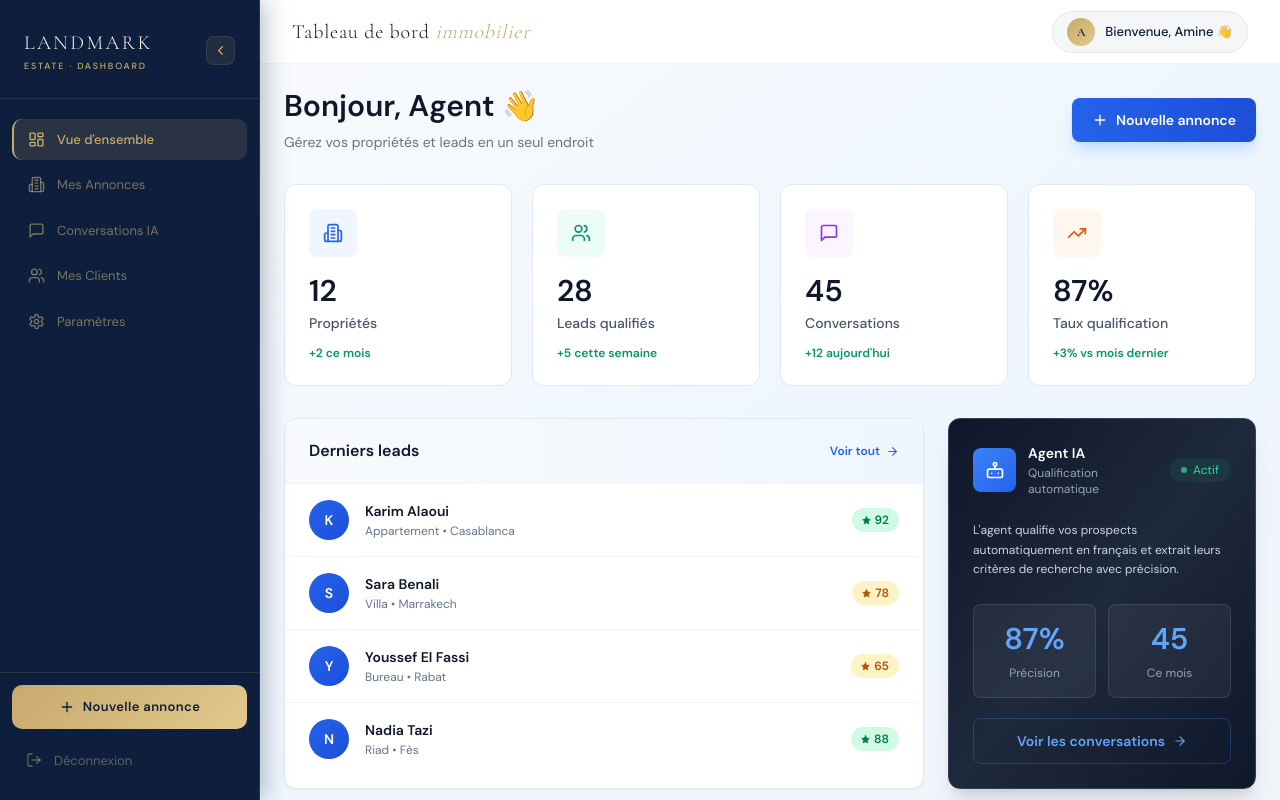
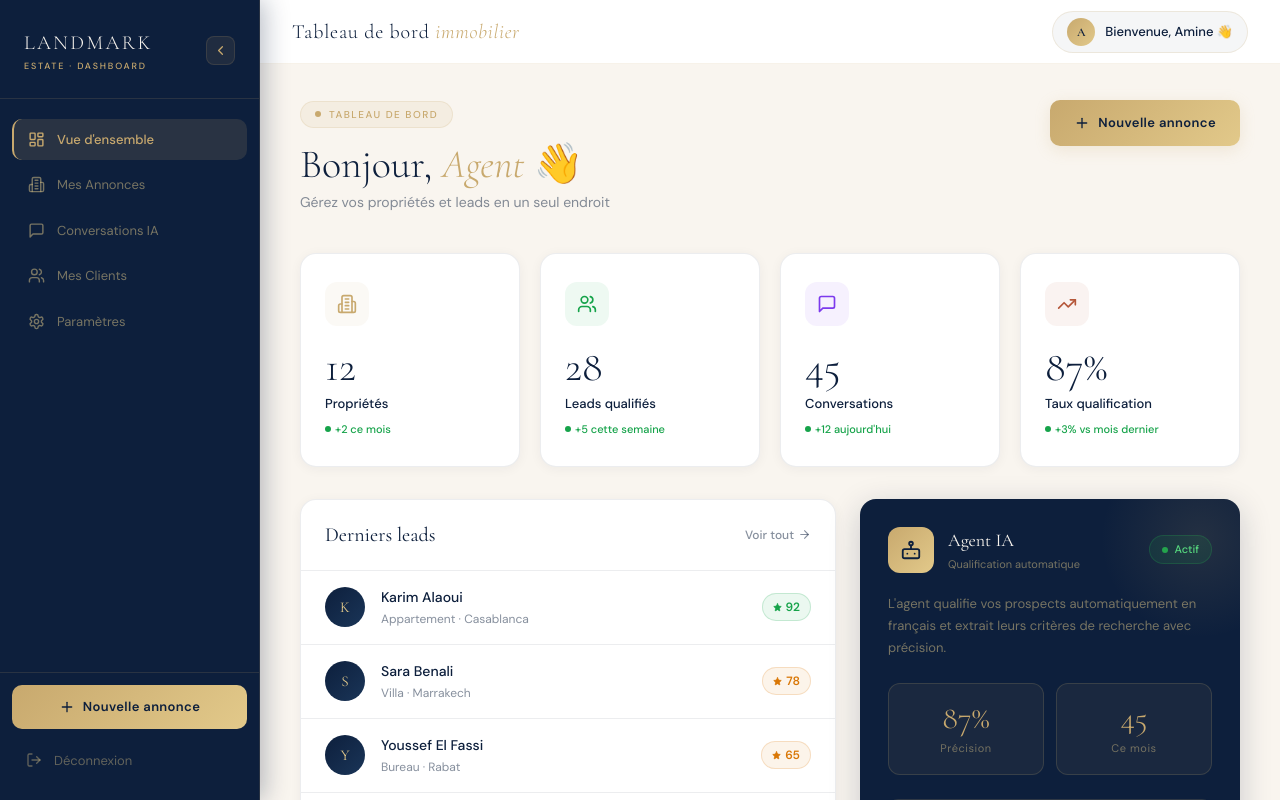
Before and after one commit to SIDKUMAMINE/Immobilier-projet, a Next.js app in the folder sabbar-frontend/: page /dashboard in a window 1280 px wide. Built offline with nearby package versions, Linux system fonts and the light colour scheme; sample sign-in values are in the browser's storage.

Commit message:
dashboard2.0

```diff
--- a/sabbar-frontend/app/(admin)/dashboard/page.tsx
+++ b/sabbar-frontend/app/(admin)/dashboard/page.tsx
@@ -1,158 +1,208 @@
 /**
- * Page principale du dashboard - Design professionnel épuré
- * Fichier: app/(admin)/dashboard/page.tsx
+ * Dashboard Vue d'ensemble — Style LANDMARK ESTATE
+ * app/(admin)/dashboard/page.tsx
  */
 'use client';
 
 import Link from 'next/link';
 import { useAuth } from '@/lib/auth/context';
-import {
-  Building2, Users, MessageSquare, TrendingUp,
-  ArrowRight, Plus, Bot, Star,
-} from 'lucide-react';
+import { Building2, Users, MessageSquare, TrendingUp, ArrowRight, Plus, Bot, Star } from 'lucide-react';
 
+// ─── Design tokens ────────────────────────────────────────────────────────────
+const T = {
+  navy:      '#0D1F3C',
+  gold:      '#C8A96E',
+  goldLight: '#E2C98A',
+  terra:     '#B5573A',
+  ivory:     '#F9F5EF',
+  muted:     'rgba(13,31,60,0.5)',
+  border:    'rgba(200,169,110,0.18)',
+  borderSoft:'rgba(13,31,60,0.08)',
+};
+
+// ─── Stats ────────────────────────────────────────────────────────────────────
 const stats = [
-  { label: 'Propriétés',          value: '12',  sub: '+2 ce mois',        icon: Building2,    bg: 'bg-blue-50',      text: 'text-blue-600',      href: '/dashboard/properties' },
-  { label: 'Leads qualifiés',     value: '28',  sub: '+5 cette semaine',  icon: Users,        bg: 'bg-emerald-50',   text: 'text-emerald-600',   href: '/dashboard/leads' },
-  { label: 'Conversations',       value: '45',  sub: '+12 aujourd\'hui',  icon: MessageSquare,bg: 'bg-purple-50',    text: 'text-purple-600',    href: '/dashboard/conversations' },
-  { label: 'Taux qualification',  value: '87%', sub: '+3% vs mois dernier', icon: TrendingUp, bg: 'bg-orange-50',   text: 'text-orange-600',    href: '/dashboard/leads' },
+  { label: 'Propriétés',         value: '12',  sub: '+2 ce mois',          icon: Building2,     href: '/dashboard/properties',   accent: T.gold },
+  { label: 'Leads qualifiés',    value: '28',  sub: '+5 cette semaine',    icon: Users,          href: '/dashboard/leads',         accent: '#16a34a' },
+  { label: 'Conversations',      value: '45',  sub: '+12 aujourd\'hui',    icon: MessageSquare,  href: '/dashboard/conversations', accent: '#7c3aed' },
+  { label: 'Taux qualification', value: '87%', sub: '+3% vs mois dernier', icon: TrendingUp,     href: '/dashboard/leads',         accent: T.terra },
 ];
 
 const recentLeads = [
-  { name: 'Karim Alaoui',     type: 'Appartement • Casablanca', score: 92 },
-  { name: 'Sara Benali',      type: 'Villa • Marrakech',        score: 78 },
-  { name: 'Youssef El Fassi', type: 'Bureau • Rabat',           score: 65 },
-  { name: 'Nadia Tazi',       type: 'Riad • Fès',               score: 88 },
+  { name: 'Karim Alaoui',     type: 'Appartement · Casablanca', score: 92 },
+  { name: 'Sara Benali',      type: 'Villa · Marrakech',        score: 78 },
+  { name: 'Youssef El Fassi', type: 'Bureau · Rabat',           score: 65 },
+  { name: 'Nadia Tazi',       type: 'Riad · Fès',               score: 88 },
 ];
 
-function Score({ value }: { value: number }) {
-  const color = value >= 80 ? 'bg-emerald-100 text-emerald-700' : value >= 60 ? 'bg-amber-100 text-amber-700' : 'bg-red-100 text-red-700';
+function ScoreBadge({ value }: { value: number }) {
+  const color = value >= 80 ? '#16a34a' : value >= 60 ? '#d97706' : '#dc2626';
   return (
-    <span className={`inline-flex items-center gap-1 px-2.5 py-1 rounded-full text-xs font-semibold ${color}`}>
-      <Star size={9} className="fill-current" /> {value}
+    <span style={{ display: 'inline-flex', alignItems: 'center', gap: '4px', padding: '4px 10px', borderRadius: '999px', fontSize: '12px', fontWeight: 600, fontFamily: "'DM Sans', sans-serif", backgroundColor: `${color}15`, color, border: `1px solid ${color}30` }}>
+      <Star size={9} style={{ fill: color, color }} /> {value}
     </span>
   );
 }
 
 export default function DashboardPage() {
   const { user } = useAuth();
+  const firstName = user?.full_name?.split(' ')[0] || 'Agent';
 
   return (
-    <div className="min-h-screen bg-gradient-to-br from-slate-50 via-blue-50 to-slate-100 p-6">
-      <div className="max-w-7xl mx-auto space-y-8">
+    <>
+      <style>{`
+        @import url('https://fonts.googleapis.com/css2?family=Cormorant+Garamond:ital,wght@0,300;0,400;1,300&family=DM+Sans:wght@400;500;600&display=swap');
+        .lm-stat-card { transition: all 0.25s ease; }
+        .lm-stat-card:hover { transform: translateY(-3px); box-shadow: 0 16px 40px rgba(13,31,60,0.1) !important; border-color: rgba(200,169,110,0.4) !important; }
+        .lm-lead-row { transition: background 0.15s ease; }
+        .lm-lead-row:hover { background: rgba(200,169,110,0.04) !important; }
+        .lm-btn-conv:hover { background: rgba(200,169,110,0.1) !important; color: #C8A96E !important; }
+        .lm-see-all:hover { color: #C8A96E !important; }
+        .lm-new-btn:hover { transform: translateY(-2px); box-shadow: 0 12px 32px rgba(200,169,110,0.3) !important; }
+      `}</style>
+
+      <div style={{ minHeight: '100%', background: T.ivory, padding: '36px 40px', fontFamily: "'DM Sans', system-ui, sans-serif" }}>
+        <div style={{ maxWidth: '1200px', margin: '0 auto' }}>
 
           {/* ── Header ── */}
-        <div className="flex items-center justify-between">
+          <div style={{ display: 'flex', alignItems: 'flex-start', justifyContent: 'space-between', marginBottom: '40px' }}>
             <div>
-            <h1 className="text-3xl font-bold text-slate-900">
-              Bonjour, {user?.full_name || 'Agent'} 👋
+              <div style={{ display: 'inline-flex', alignItems: 'center', gap: '8px', padding: '5px 14px', borderRadius: '100px', background: 'rgba(200,169,110,0.1)', border: `1px solid ${T.border}`, marginBottom: '14px' }}>
+                <span style={{ width: '6px', height: '6px', borderRadius: '50%', background: T.gold, display: 'inline-block' }} />
+                <span style={{ fontSize: '10px', fontWeight: 500, letterSpacing: '0.15em', textTransform: 'uppercase', color: T.gold, fontFamily: "'DM Sans', sans-serif" }}>Tableau de bord</span>
+              </div>
+              <h1 style={{ fontFamily: "'Cormorant Garamond', Georgia, serif", fontSize: '40px', fontWeight: 300, color: T.navy, margin: '0 0 6px', lineHeight: 1.1 }}>
+                Bonjour, <span style={{ color: T.gold, fontStyle: 'italic' }}>{firstName}</span> 👋
               </h1>
-            <p className="text-slate-500 text-sm mt-2">Gérez vos propriétés et leads en un seul endroit</p>
+              <p style={{ fontFamily: "'DM Sans', sans-serif", fontSize: '14px', color: T.muted, margin: 0 }}>
+                Gérez vos propriétés et leads en un seul endroit
+              </p>
             </div>
-          {/* ✅ Lien corrigé → /dashboard/properties */}
             <Link
-            href="/dashboard/properties"
-            className="flex items-center gap-2 px-5 py-3 bg-gradient-to-r from-blue-600 to-blue-700 hover:from-blue-700 hover:to-blue-800 text-white text-sm font-semibold rounded-lg transition shadow-lg shadow-blue-200"
+              href="/dashboard/properties/new"
+              className="lm-new-btn"
+              style={{ display: 'inline-flex', alignItems: 'center', gap: '8px', padding: '13px 24px', background: `linear-gradient(135deg, ${T.gold}, ${T.goldLight})`, color: T.navy, fontFamily: "'DM Sans', sans-serif", fontSize: '13px', fontWeight: 600, borderRadius: '10px', textDecoration: 'none', transition: 'all 0.25s', letterSpacing: '0.03em', boxShadow: '0 4px 16px rgba(200,169,110,0.2)' }}
             >
-            <Plus size={16} />
-            Nouvelle annonce
+              <Plus size={16} /> Nouvelle annonce
             </Link>
           </div>
 
           {/* ── Stats Grid ── */}
-        <div className="grid grid-cols-1 md:grid-cols-2 lg:grid-cols-4 gap-5">
-          {stats.map((s) => {
+          <div style={{ display: 'grid', gridTemplateColumns: 'repeat(4, 1fr)', gap: '20px', marginBottom: '32px' }}>
+            {stats.map(s => {
               const Icon = s.icon;
               return (
                 <Link
                   key={s.label}
                   href={s.href}
-                className="group bg-white rounded-xl p-6 border border-slate-200 hover:border-blue-300 hover:shadow-xl transition-all duration-300 cursor-pointer"
+                  className="lm-stat-card"
+                  style={{ background: '#fff', borderRadius: '16px', padding: '28px 24px', border: `1px solid ${T.borderSoft}`, textDecoration: 'none', display: 'block', boxShadow: '0 2px 12px rgba(13,31,60,0.05)' }}
                 >
-                <div className={`w-12 h-12 rounded-lg ${s.bg} flex items-center justify-center mb-4 group-hover:scale-110 transition-transform`}>
-                  <Icon size={20} className={s.text} />
+                  {/* Icône */}
+                  <div style={{ width: '44px', height: '44px', borderRadius: '12px', background: `${s.accent}12`, display: 'flex', alignItems: 'center', justifyContent: 'center', marginBottom: '20px' }}>
+                    <Icon size={20} style={{ color: s.accent }} />
                   </div>
-                <p className="text-3xl font-bold text-slate-900">{s.value}</p>
-                <p className="text-sm text-slate-600 mt-1 font-medium">{s.label}</p>
-                <p className="text-xs text-emerald-600 font-semibold mt-3">{s.sub}</p>
+                  {/* Valeur */}
+                  <div style={{ fontFamily: "'Cormorant Garamond', Georgia, serif", fontSize: '42px', fontWeight: 300, color: T.navy, lineHeight: 1, marginBottom: '6px' }}>{s.value}</div>
+                  {/* Label */}
+                  <div style={{ fontFamily: "'DM Sans', sans-serif", fontSize: '13px', fontWeight: 500, color: T.navy, marginBottom: '8px' }}>{s.label}</div>
+                  {/* Sub */}
+                  <div style={{ fontFamily: "'DM Sans', sans-serif", fontSize: '11px', fontWeight: 500, color: '#16a34a', display: 'flex', alignItems: 'center', gap: '4px' }}>
+                    <span style={{ width: '6px', height: '6px', borderRadius: '50%', background: '#16a34a', display: 'inline-block' }} />
+                    {s.sub}
+                  </div>
                 </Link>
               );
             })}
           </div>
 
-        {/* ── Main Grid: Leads + AI Agent ── */}
-        <div className="grid grid-cols-1 lg:grid-cols-3 gap-6">
+          {/* ── Main Grid ── */}
+          <div style={{ display: 'grid', gridTemplateColumns: '1fr 380px', gap: '24px' }}>
 
-          {/* Recent Leads Card */}
-          <div className="lg:col-span-2 bg-white rounded-xl border border-slate-200 overflow-hidden shadow-sm hover:shadow-md transition-shadow">
-            <div className="px-6 py-5 flex items-center justify-between border-b border-slate-100 bg-gradient-to-r from-slate-50 to-blue-50">
-              <h3 className="font-semibold text-slate-900 text-base">Derniers leads</h3>
-              <Link href="/dashboard/leads" className="text-xs text-blue-600 hover:text-blue-700 font-semibold flex items-center gap-1.5 transition">
+            {/* Derniers leads */}
+            <div style={{ background: '#fff', borderRadius: '16px', border: `1px solid ${T.borderSoft}`, overflow: 'hidden', boxShadow: '0 2px 12px rgba(13,31,60,0.05)' }}>
+              {/* Header */}
+              <div style={{ padding: '20px 24px', borderBottom: `1px solid ${T.borderSoft}`, display: 'flex', alignItems: 'center', justifyContent: 'space-between' }}>
+                <div>
+                  <h3 style={{ fontFamily: "'Cormorant Garamond', Georgia, serif", fontSize: '20px', fontWeight: 400, color: T.navy, margin: 0 }}>Derniers leads</h3>
+                </div>
+                <Link href="/dashboard/leads" className="lm-see-all" style={{ fontSize: '12px', fontFamily: "'DM Sans', sans-serif", fontWeight: 500, color: T.muted, textDecoration: 'none', display: 'flex', alignItems: 'center', gap: '4px', transition: 'color 0.2s' }}>
                   Voir tout <ArrowRight size={13} />
                 </Link>
               </div>
-            <div className="divide-y divide-slate-100">
-              {recentLeads.map((lead) => (
-                <div
-                  key={lead.name}
-                  className="px-6 py-4 flex items-center gap-4 hover:bg-blue-50 transition duration-200"
-                >
-                  <div className="w-10 h-10 rounded-full bg-gradient-to-br from-blue-600 to-blue-700 flex items-center justify-center text-white text-sm font-bold shrink-0">
+              {/* Rows */}
+              {recentLeads.map((lead, i) => (
+                <div key={lead.name} className="lm-lead-row" style={{ padding: '16px 24px', display: 'flex', alignItems: 'center', gap: '16px', borderBottom: i < recentLeads.length - 1 ? `1px solid ${T.borderSoft}` : 'none' }}>
+                  {/* Avatar */}
+                  <div style={{ width: '40px', height: '40px', borderRadius: '50%', background: `linear-gradient(135deg, ${T.navy}, #1a3558)`, display: 'flex', alignItems: 'center', justifyContent: 'center', color: T.goldLight, fontSize: '15px', fontFamily: "'Cormorant Garamond', serif", fontWeight: 400, flexShrink: 0 }}>
                     {lead.name.charAt(0)}
                   </div>
-                  <div className="flex-1 min-w-0">
-                    <p className="text-sm font-semibold text-slate-900">{lead.name}</p>
-                    <p className="text-xs text-slate-500 mt-0.5">{lead.type}</p>
+                  {/* Info */}
+                  <div style={{ flex: 1, minWidth: 0 }}>
+                    <div style={{ fontFamily: "'DM Sans', sans-serif", fontSize: '14px', fontWeight: 500, color: T.navy, marginBottom: '2px' }}>{lead.name}</div>
+                    <div style={{ fontFamily: "'DM Sans', sans-serif", fontSize: '12px', color: T.muted }}>{lead.type}</div>
                   </div>
-                  <Score value={lead.score} />
+                  <ScoreBadge value={lead.score} />
                 </div>
               ))}
             </div>
+
+            {/* Agent IA */}
+            <div style={{ background: T.navy, borderRadius: '16px', padding: '28px', display: 'flex', flexDirection: 'column', justifyContent: 'space-between', boxShadow: '0 8px 32px rgba(13,31,60,0.2)', position: 'relative', overflow: 'hidden' }}>
+              {/* Glow décoratif */}
+              <div style={{ position: 'absolute', top: '-60px', right: '-60px', width: '200px', height: '200px', borderRadius: '50%', background: 'radial-gradient(circle, rgba(200,169,110,0.12) 0%, transparent 70%)', pointerEvents: 'none' }} />
+
+              {/* Header agent */}
+              <div>
+                <div style={{ display: 'flex', alignItems: 'center', justifyContent: 'space-between', marginBottom: '20px' }}>
+                  <div style={{ display: 'flex', alignItems: 'center', gap: '14px' }}>
+                    <div style={{ width: '46px', height: '46px', borderRadius: '12px', background: `linear-gradient(135deg, ${T.gold}, ${T.goldLight})`, display: 'flex', alignItems: 'center', justifyContent: 'center' }}>
+                      <Bot size={22} style={{ color: T.navy }} />
+                    </div>
+                    <div>
+                      <div style={{ fontFamily: "'Cormorant Garamond', Georgia, serif", fontSize: '18px', fontWeight: 400, color: T.ivory }}>Agent IA</div>
+                      <div style={{ fontFamily: "'DM Sans', sans-serif", fontSize: '11px', color: 'rgba(226,201,138,0.5)', marginTop: '2px' }}>Qualification automatique</div>
+                    </div>
+                  </div>
+                  {/* Badge actif */}
+                  <div style={{ display: 'flex', alignItems: 'center', gap: '6px', padding: '5px 12px', borderRadius: '100px', background: 'rgba(22,163,74,0.12)', border: '1px solid rgba(22,163,74,0.25)' }}>
+                    <span style={{ width: '6px', height: '6px', borderRadius: '50%', background: '#16a34a', display: 'inline-block', animation: 'pulse 2s infinite' }} />
+                    <span style={{ fontSize: '11px', fontWeight: 500, color: '#4ade80', fontFamily: "'DM Sans', sans-serif" }}>Actif</span>
+                  </div>
                 </div>
 
-          {/* AI Agent Card */}
-          <div className="bg-gradient-to-br from-slate-900 via-slate-800 to-slate-900 rounded-xl p-6 border border-slate-700 flex flex-col justify-between shadow-xl">
-            <div>
-              <div className="flex items-center justify-between mb-6">
-                <div className="flex items-center gap-3">
-                  <div className="w-11 h-11 rounded-lg bg-gradient-to-br from-blue-500 to-blue-600 flex items-center justify-center">
-                    <Bot size={20} className="text-white" />
-                  </div>
-                  <div>
-                    <p className="text-white text-sm font-bold">Agent IA</p>
-                    <p className="text-slate-400 text-xs mt-0.5">Qualification automatique</p>
-                  </div>
-                </div>
-                <span className="flex items-center gap-1.5 text-xs text-emerald-400 bg-emerald-500/10 px-3 py-1 rounded-full">
-                  <span className="w-1.5 h-1.5 bg-emerald-400 rounded-full animate-pulse" />
-                  Actif
-                </span>
-              </div>
-              <p className="text-slate-300 text-xs leading-relaxed">
+                <p style={{ fontFamily: "'DM Sans', sans-serif", fontSize: '13px', color: 'rgba(226,201,138,0.5)', lineHeight: 1.7, margin: 0 }}>
                   L'agent qualifie vos prospects automatiquement en français et extrait leurs critères de recherche avec précision.
                 </p>
               </div>
 
-            <div className="grid grid-cols-2 gap-3 mt-6">
-              <div className="bg-white/5 border border-white/10 rounded-lg p-4 text-center hover:bg-white/10 transition">
-                <p className="text-3xl font-bold text-blue-400">87%</p>
-                <p className="text-slate-400 text-xs mt-2">Précision</p>
+              {/* Stats agent */}
+              <div style={{ display: 'grid', gridTemplateColumns: '1fr 1fr', gap: '12px', margin: '24px 0' }}>
+                {[{ val: '87%', label: 'Précision' }, { val: '45', label: 'Ce mois' }].map(s => (
+                  <div key={s.label} style={{ background: 'rgba(200,169,110,0.07)', border: `1px solid ${T.border}`, borderRadius: '12px', padding: '18px', textAlign: 'center' }}>
+                    <div style={{ fontFamily: "'Cormorant Garamond', Georgia, serif", fontSize: '32px', fontWeight: 300, color: T.gold, lineHeight: 1 }}>{s.val}</div>
+                    <div style={{ fontFamily: "'DM Sans', sans-serif", fontSize: '11px', color: 'rgba(226,201,138,0.45)', marginTop: '6px', letterSpacing: '0.05em' }}>{s.label}</div>
                   </div>
-              <div className="bg-white/5 border border-white/10 rounded-lg p-4 text-center hover:bg-white/10 transition">
-                <p className="text-3xl font-bold text-blue-400">45</p>
-                <p className="text-slate-400 text-xs mt-2">Ce mois</p>
-              </div>
+                ))}
               </div>
 
-            <Link
-              href="/dashboard/conversations"
-              className="mt-5 flex items-center justify-center gap-2 py-3 rounded-lg border border-blue-500/30 text-blue-400 hover:bg-blue-500/10 text-sm font-semibold transition duration-200"
-            >
+              {/* Bouton */}
+              <Link href="/dashboard/conversations" className="lm-btn-conv" style={{ display: 'flex', alignItems: 'center', justifyContent: 'center', gap: '8px', padding: '13px', borderRadius: '10px', border: `1px solid ${T.border}`, color: T.muted, fontFamily: "'DM Sans', sans-serif", fontSize: '13px', fontWeight: 500, textDecoration: 'none', transition: 'all 0.2s' }}>
                 Voir les conversations <ArrowRight size={14} />
               </Link>
             </div>
           </div>
+
+          {/* ── Footer info ── */}
+          <div style={{ marginTop: '32px', padding: '16px 24px', background: 'rgba(200,169,110,0.05)', borderRadius: '12px', border: `1px solid ${T.border}`, display: 'flex', alignItems: 'center', gap: '10px' }}>
+            <span style={{ fontSize: '14px' }}>📊</span>
+            <span style={{ fontFamily: "'DM Sans', sans-serif", fontSize: '12px', color: T.muted }}>
+              Données mises à jour en temps réel · LANDMARK ESTATE Dashboard
+            </span>
+          </div>
+
         </div>
       </div>
+    </>
   );
 }
```
Lines whose indentation alone changed are shown as unchanged.
